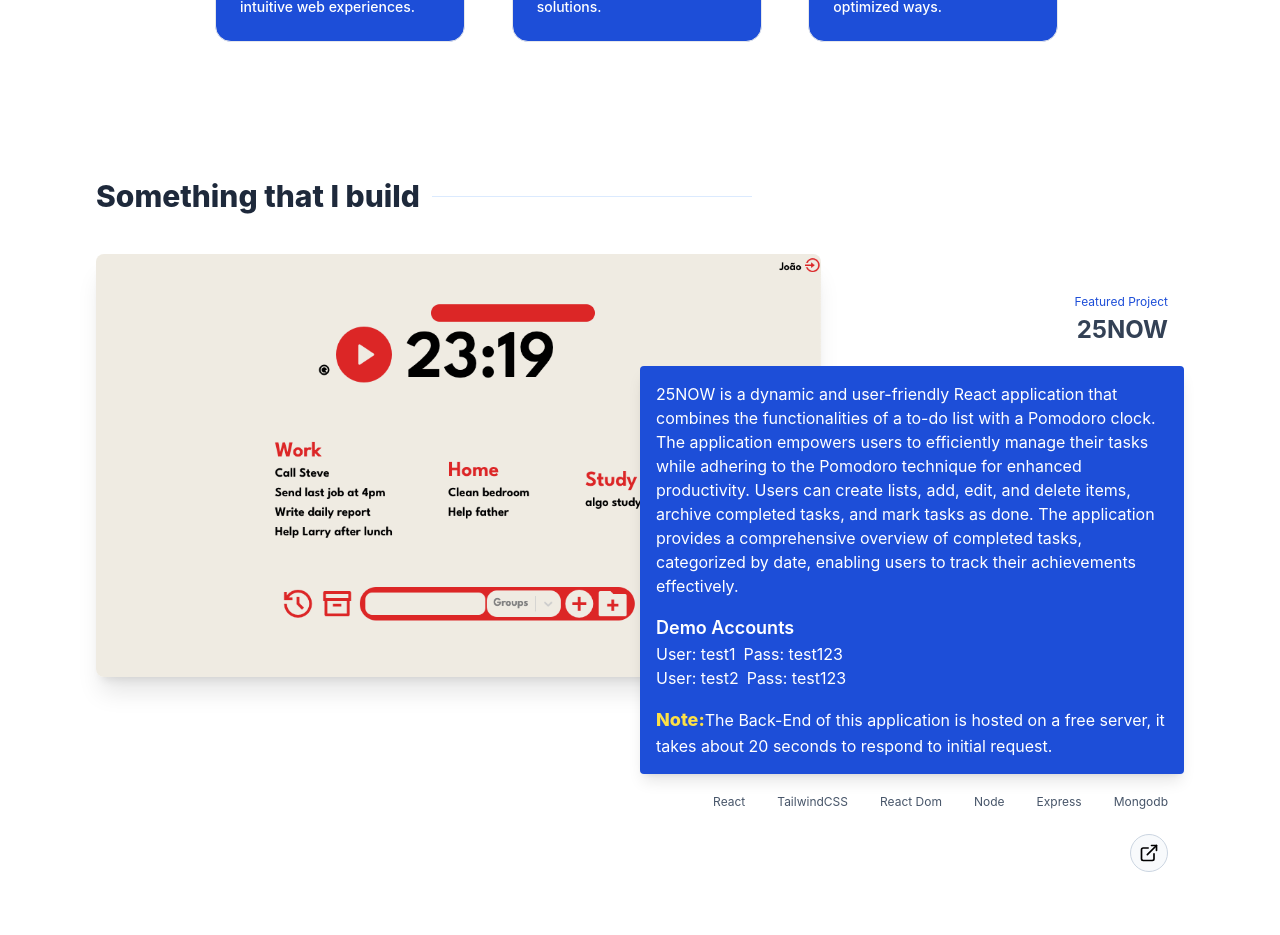
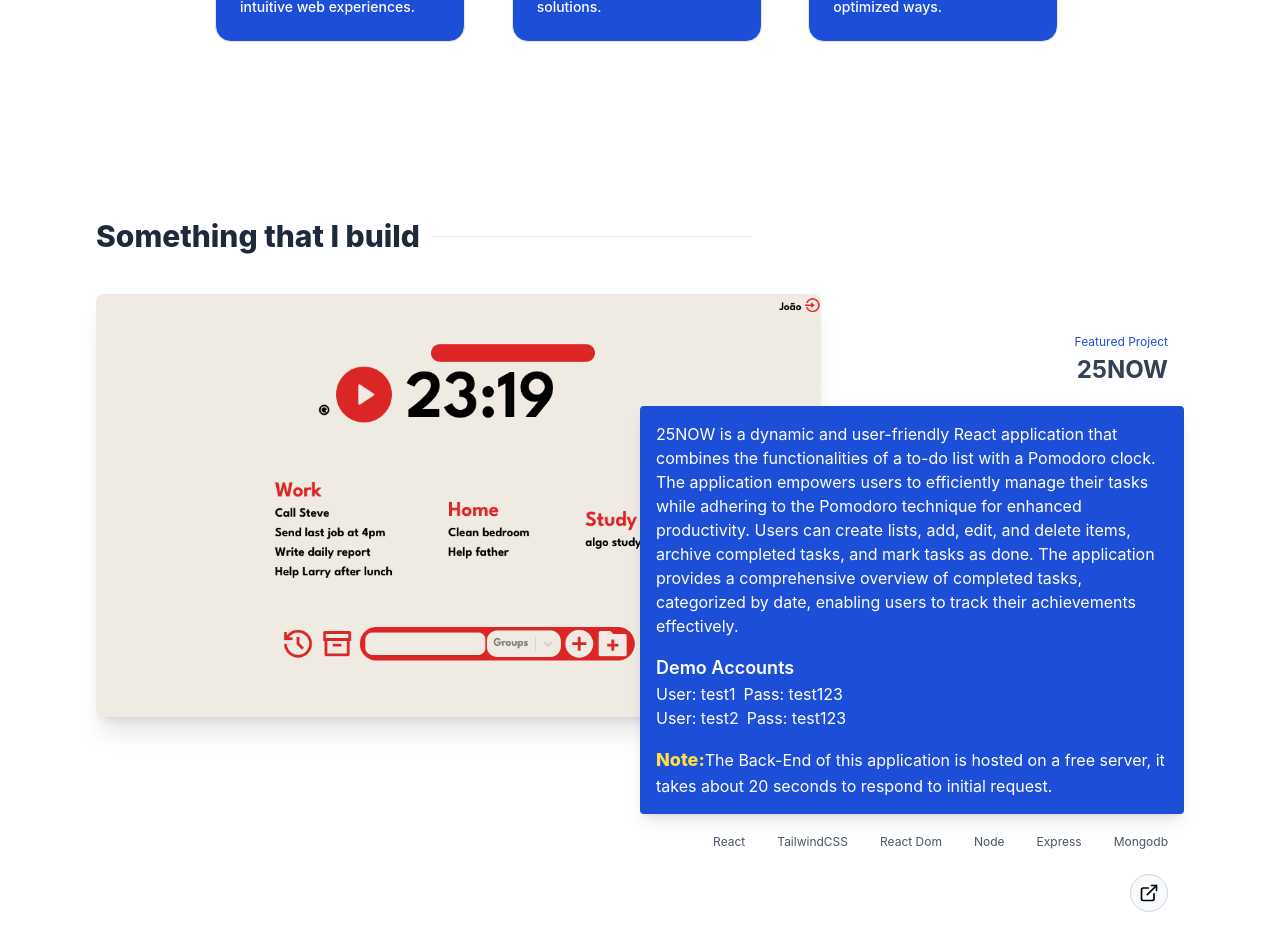
Before and after one commit to iroac/portfolio, a React (Create React App) app: page / in a window 1280 px wide. Shown: the part 1720-2655 px from the top of the page. Built offline with nearby package versions, Linux system fonts and the light colour scheme.

Commit message:
remove padding project session

```diff
--- a/src/App.js
+++ b/src/App.js
@@ -233,7 +233,7 @@ function App() {
       </div>
 
       <div className=' px-5 xs:px-10 sm:px-12 md:px-24 py-24'>
-        <div id='projects' className="flex items-center gap-3 pt-10 pb-10 ">
+        <div id='projects' className="flex items-center gap-3 pt-20 pb-10 ">
           <h1 className="text-3xl font-extrabold text-slate-800 font-inter ">Something that I build</h1>
           <div className=" h-px sm:w-64 w-32 flex-grow max-w-xs bg-blue-100"></div>
         </div>
@@ -291,7 +291,7 @@ function App() {
           </div>
 
 
-          <div className='flex flex-col-reverse md:flex-row items-center md:gap-3 mb-6 md:mb-20 relative shadow-lg border md:border-none md:shadow-none rounded overflow-hidden md:overflow-visible' style={{ opacity: 1, transform: 'none' }} >
+          <div className='flex flex-col-reverse md:flex-row items-center md:gap-3 md:mb-20 relative shadow-lg border md:border-none md:shadow-none rounded overflow-hidden md:overflow-visible' style={{ opacity: 1, transform: 'none' }} >
             <div className='w-full md:w-2/3 lg:w-1/2 z-10 bg-slate-50  md:bg-transparent py-5 md:mt-5' >
               <h4 className='font-roboto text-xs pb-1 text-blue-700 px-4'>Featured Project</h4>
               <a href='https://dutchway.vercel.app/' className='text-2xl px-4 text-slate-700 font-bold'>Dutch Way</a>
```
